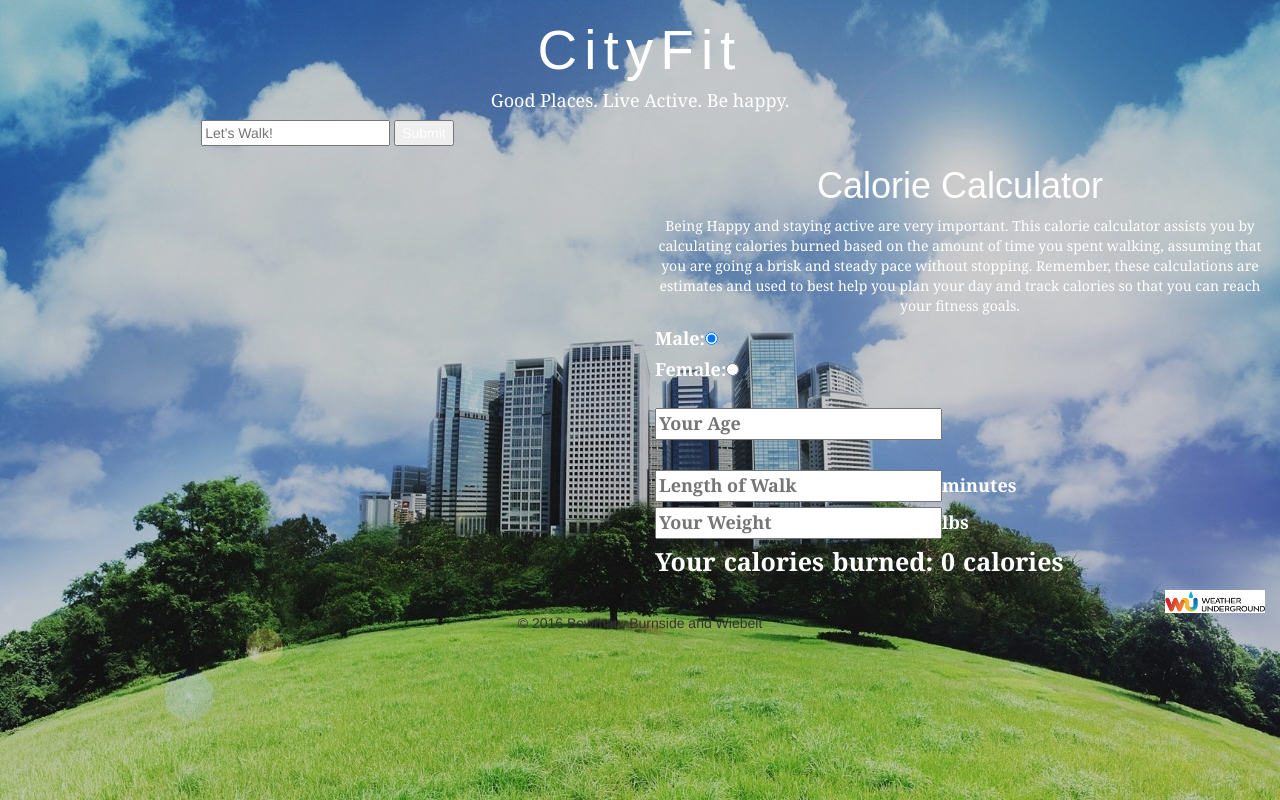
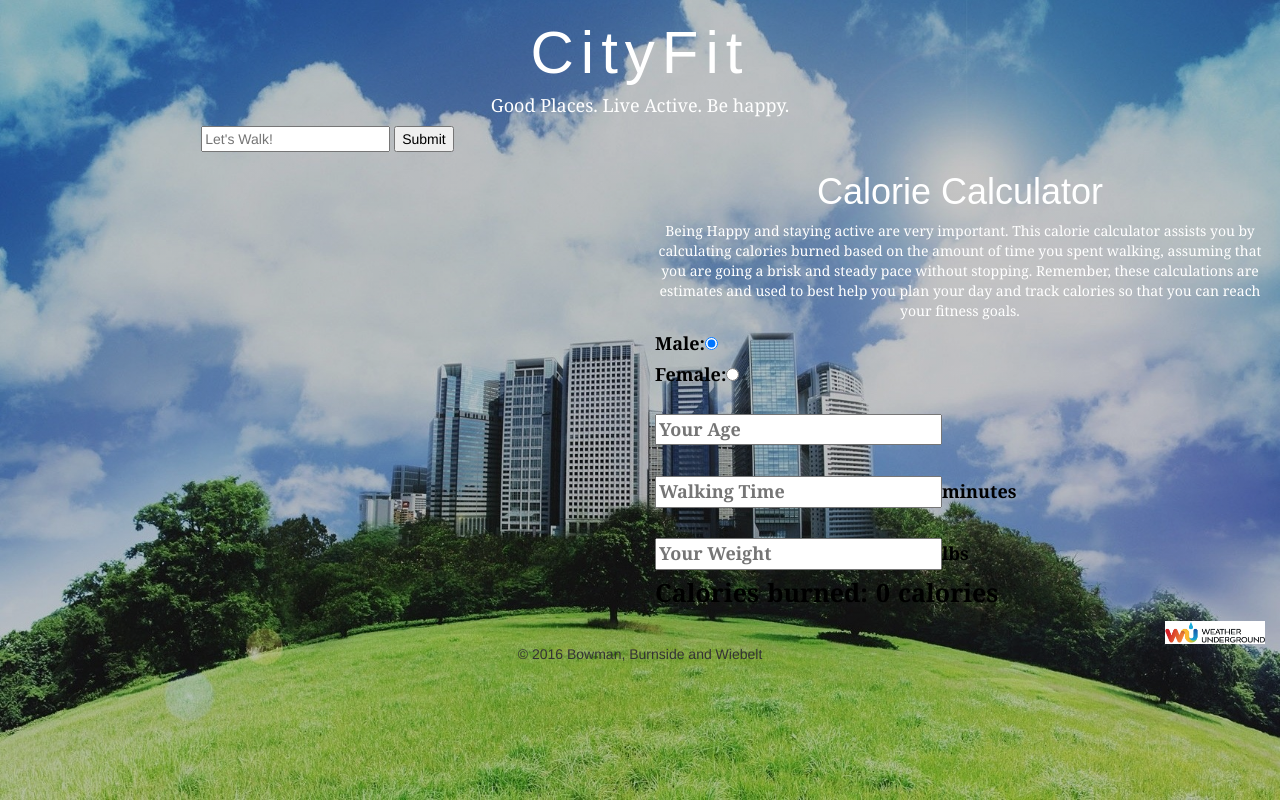
Before and after one commit to bburnside58/CityFit, a PHP site: page / in a window 1280 px wide. Run offline with PHP 8.4, Linux system fonts and the light colour scheme; some libraries are stand-ins or nearby versions.

Commit message:
tiny bit of css for final product

```diff
--- a/css/style.css
+++ b/css/style.css
@@ -2,7 +2,7 @@
 	font-family: 'Arial', 'Helvetica Neue', Helvetica, sans-serif;
 	text-align: center;
 	color: white;
-	font-size: 55px;
+	font-size: 60px;
 	letter-spacing: 7px;
 }
 
@@ -14,7 +14,7 @@
 
 #formSearch{
 	text-align: center;
-	color: white;
+	color: black;
 }
 
 #calcTitle{
@@ -31,7 +31,7 @@
 
 label{
 	font-family: 'Georgia', Times, Times New Roman, serif;
-	color: white;
+	color: black;
 	word-spacing: 1.5px;
 	font-size: 18px;
 }
@@ -60,8 +60,8 @@ html {
   -o-background-size: cover;
   background-size: cover;
   background-image: linear-gradient(
-      rgba(0, 0, 0, 0.2),
-      rgba(0, 0, 0, 0.2)
+      rgba(0, 0, 0, 0.23),
+      rgba(0, 0, 0, 0.23)
     ),
     url(../images/bg.jpg);
 }
--- a/index.html
+++ b/index.html
@@ -48,14 +48,14 @@
 				<label><br><input id="age" type="number" placeholder="Your Age" oninput="calsBurned()"></label>
 				<br>
 
-				<label><br><input id="height" type="number" placeholder="Length of Walk" oninput="calsBurned()">minutes
+				<label><br><input id="height" type="number" placeholder="Walking Time" oninput="calsBurned()">minutes
 				</label>
 				<br>
 
-				<label><lalabr><input id="weight" type="number" placeholder="Your Weight" oninput="calsBurned()">lbs</label>
+				<label><br><input id="weight" type="number" placeholder="Your Weight" oninput="calsBurned()">lbs</label>
 				<br>
 
-				<label id="theCalculation">Your calories burned: <span id="totalCals"></span> calories</label>
+				<label id="theCalculation">Calories burned: <span id="totalCals"></span> calories</label>
 				<br>
 			</div>
 
```
